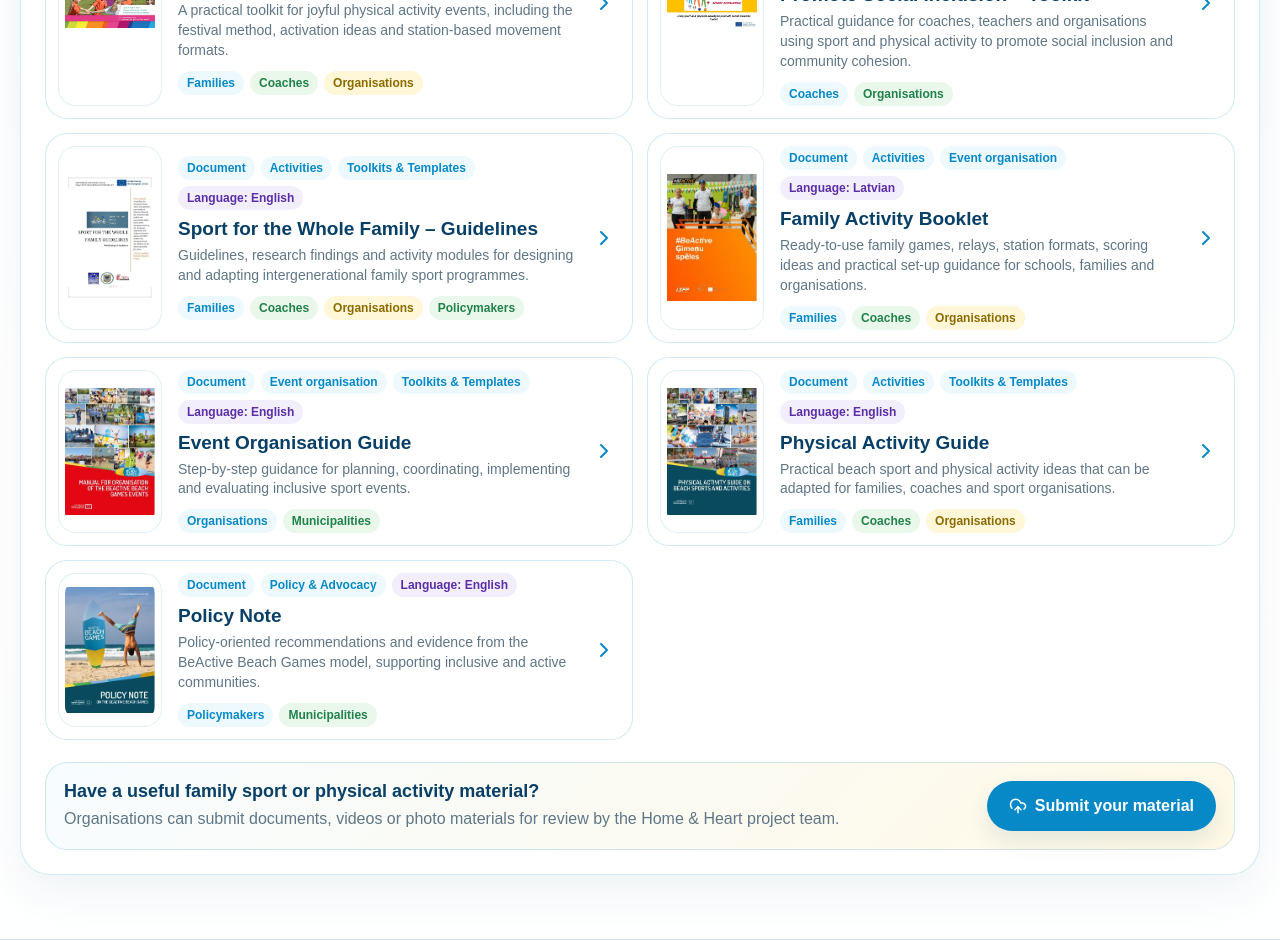
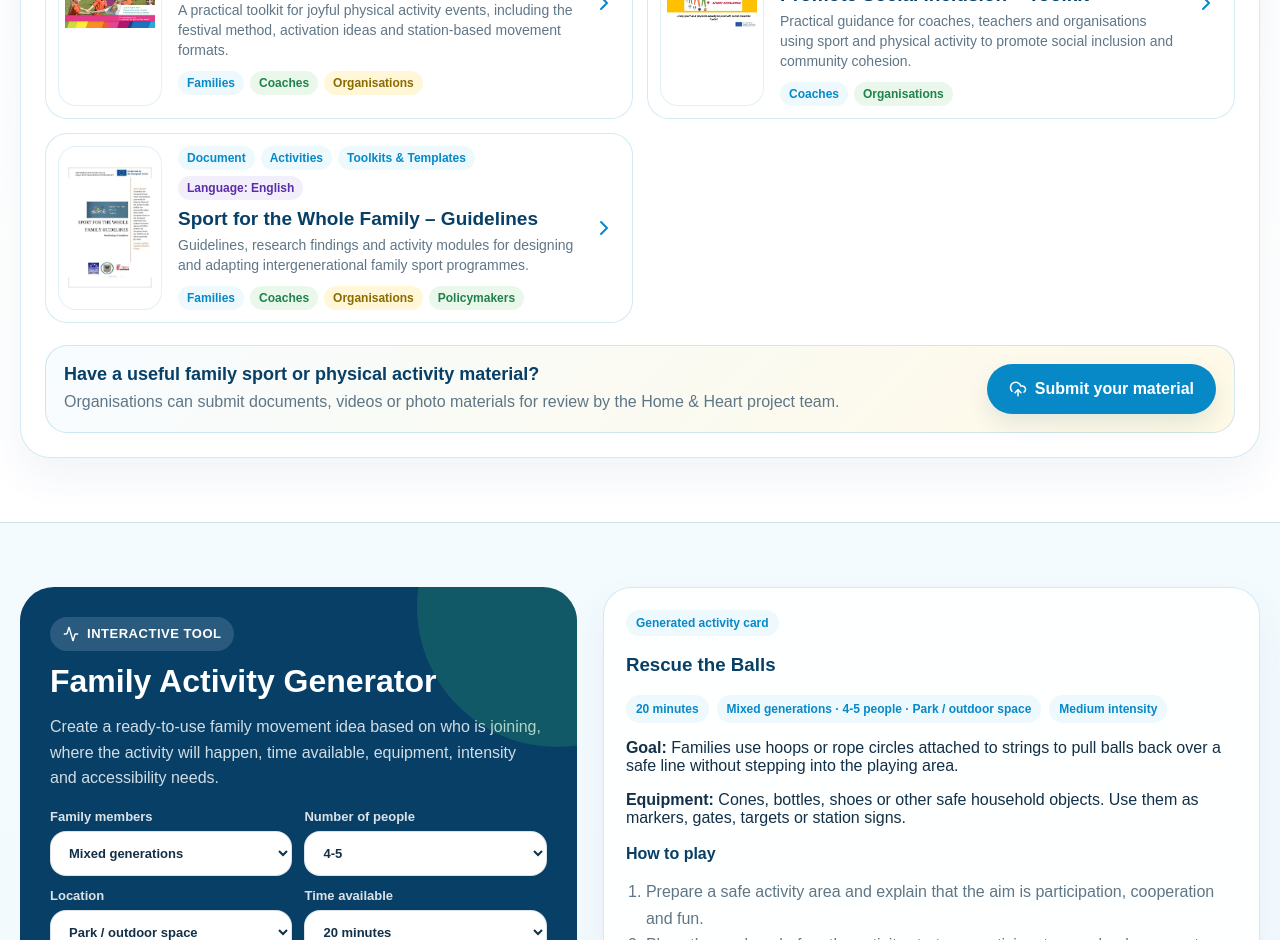
Before and after one commit to ronaldsrezais-cpu/knowledge-hub, a Next.js app: page / in a window 1280 px wide. Shown: the part 2180-3120 px from the top of the page. Built offline with nearby package versions, Linux system fonts and the light colour scheme.

Commit message:
Remove four legacy Resource Library documents

```diff
--- a/app/page.tsx
+++ b/app/page.tsx
@@ -39,50 +39,6 @@ const topicOptions = [
 const typeOptions = ['All types', 'Document', 'Video', 'Photos'];
 
 const resourceItems = [
-  {
-    type: 'Policy note',
-    topics: ['Policy & Advocacy'],
-    title: 'Policy Note',
-    description: 'Policy-oriented recommendations and evidence from the BeActive Beach Games model, supporting inclusive and active communities.',
-    audiences: ['Policymakers', 'Municipalities'],
-    resourceType: 'Document',
-    language: 'English',
-    file: '/resources/policy-note.pdf',
-    image: '/visuals/resource-covers/policy-note.jpg',
-  },
-  {
-    type: 'Guide',
-    topics: ['Activities', 'Toolkits & Templates'],
-    title: 'Physical Activity Guide',
-    description: 'Practical beach sport and physical activity ideas that can be adapted for families, coaches and sport organisations.',
-    audiences: ['Families', 'Coaches', 'Organisations'],
-    resourceType: 'Document',
-    language: 'English',
-    file: '/resources/physical-activity-guide.pdf',
-    image: '/visuals/resource-covers/physical-activity-guide.jpg',
-  },
-  {
-    type: 'Event guide',
-    topics: ['Event organisation', 'Toolkits & Templates'],
-    title: 'Event Organisation Guide',
-    description: 'Step-by-step guidance for planning, coordinating, implementing and evaluating inclusive sport events.',
-    audiences: ['Organisations', 'Municipalities'],
-    resourceType: 'Document',
-    language: 'English',
-    file: '/resources/event-organisation-guide.pdf',
-    image: '/visuals/resource-covers/event-organisation-guide.jpg',
-  },
-  {
-    type: 'Activity booklet',
-    topics: ['Activities', 'Event organisation'],
-    title: 'Family Activity Booklet',
-    description: 'Ready-to-use family games, relays, station formats, scoring ideas and practical set-up guidance for schools, families and organisations.',
-    audiences: ['Families', 'Coaches', 'Organisations'],
-    resourceType: 'Document',
-    language: 'Latvian',
-    file: '/resources/family-activity-booklet.pdf',
-    image: '/visuals/resource-covers/family-activity-booklet.jpg',
-  },
   {
     type: 'Guidelines',
     topics: ['Activities', 'Toolkits & Templates'],
```
